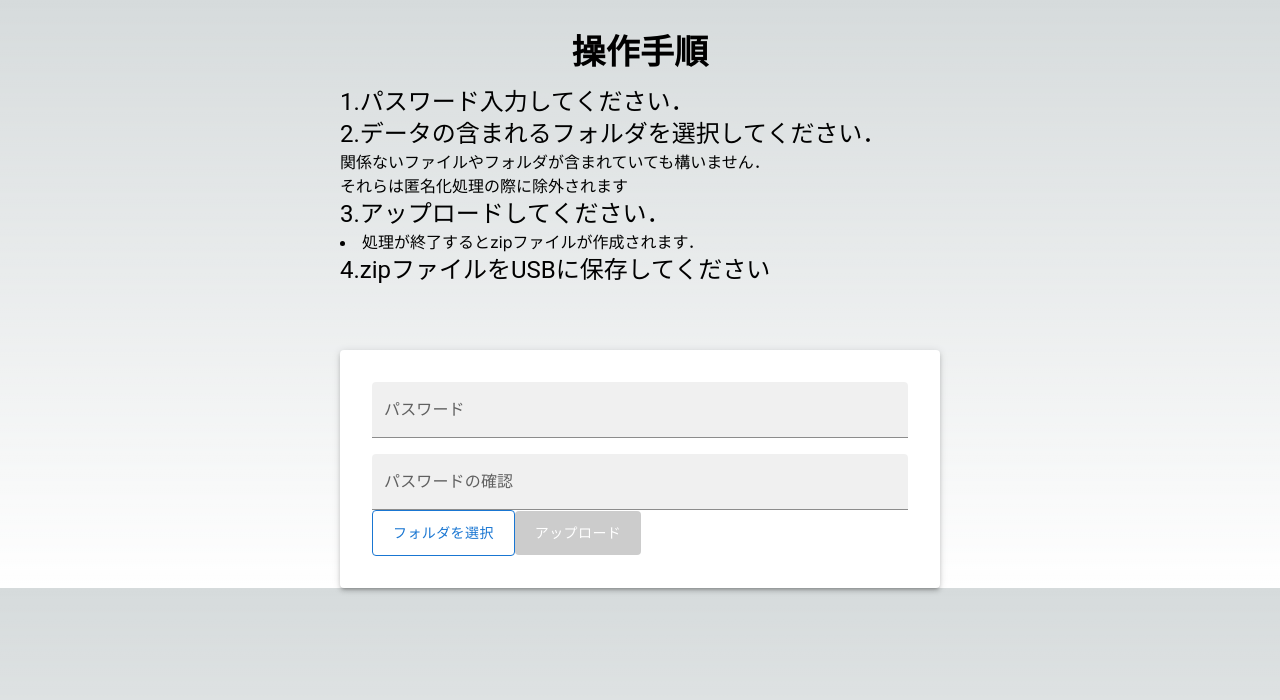
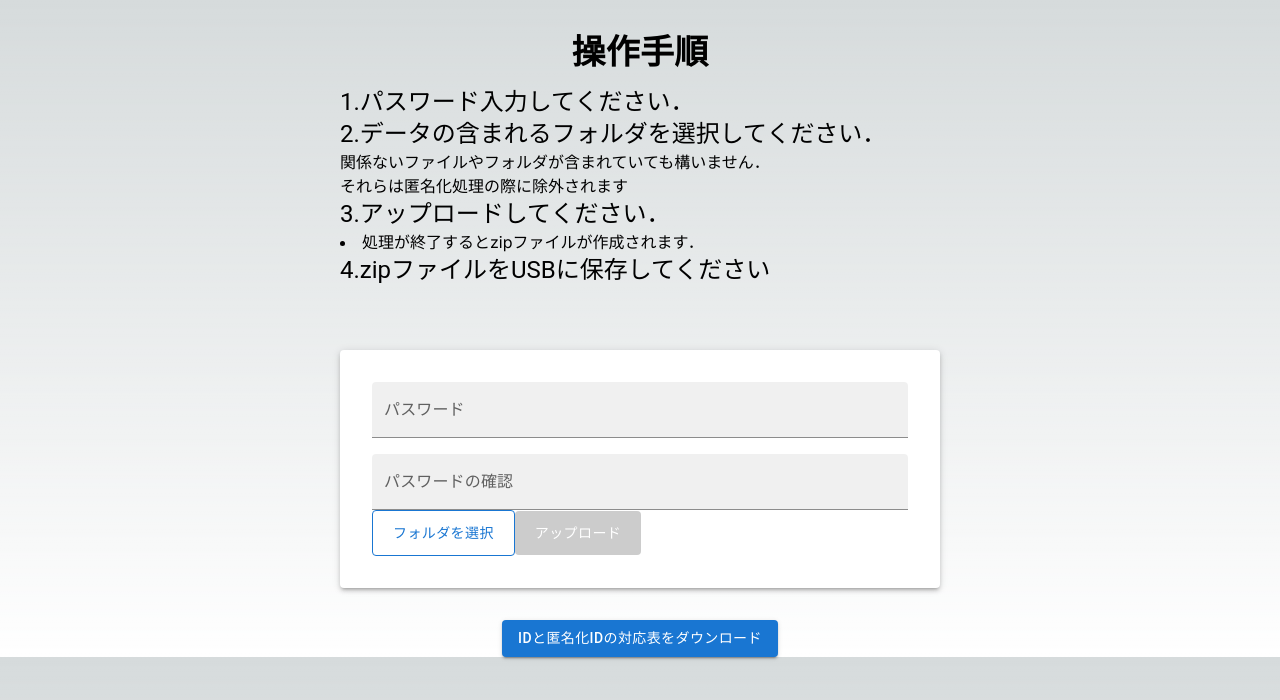
Before and after one commit to dekopon21020014/anonymize-ecg, a Next.js app in the folder front/: page / in a window 1280 px wide. Shown: the top 700 px of the page. Built offline with nearby package versions, Linux system fonts and the light colour scheme.

Commit message:
update: exportCSVコンポーネントを使って，webGUIから患者IDの一覧表をダウンロードできる

```diff
--- a/front/src/app/page.tsx
+++ b/front/src/app/page.tsx
@@ -1,8 +1,9 @@
 'use client';
 
-import React, { useState } from 'react';
-import { Container, Box, Typography, List, ListItem } from '@mui/material';
-import Form from '../components/Form';
+//import React, { useState } from 'react';
+import { Container, Box, Typography, Button } from '@mui/material';
+import Form from '@/components/Form';
+import ExoprtCSV from '@/components/ExportCSV';
 
 const TopPage = () => {
     return (
@@ -27,6 +28,7 @@ const TopPage = () => {
                 <Typography variant="h5">4.zipファイルをUSBに保存してください</Typography>
             </Box>
             <Form/>{/* Formは自作のコンポーネント*/}
+            <ExoprtCSV/>
         </Container>
     );
 };
```
